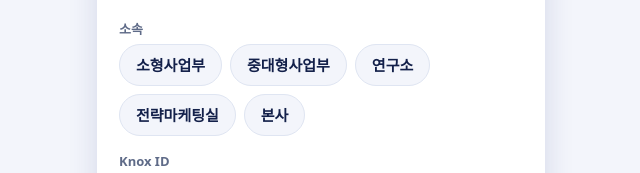
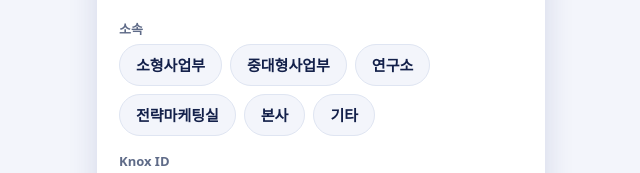
Before and after one commit to a274400000-glitch/smallbattery, a plain HTML site: page index.html in a window 1280 px wide. Shown: the part 212-385 px from the top of the page, 319-959 px from the left. Drawn offline with Linux system fonts and the light colour scheme.

Commit message:
Add '기타' option to DEPTS array

```diff
--- a/index.html
+++ b/index.html
@@ -290,7 +290,7 @@ const WORDS = [       // r=행, c=열(0부터), dir: a=가로 / d=세로, clue=
   {r:2,c:0,dir:"a",ans:"저융점",clue:"일반 탭(140℃)보다 낮은 125℃에서 녹는 OOO 탭!",sub:"가스를 일찍 배출(조기 Vent)해 발화 없음!"},
   {r:0,c:0,dir:"d",ans:"고온저장",clue:"Data Center를 지키는 BBU용 LFP 셀!",sub:"OOOO 특화 전해액으로 60℃에서 보관해도 용량 95.9% 유지"}
 ];
-const DEPTS = ["소형사업부","중대형사업부","연구소","전략마케팅실","본사"];  // 소속 선택 항목
+const DEPTS = ["소형사업부","중대형사업부","연구소","전략마케팅실","본사","기타"];  // 소속 선택 항목
 const MAX_VOTES = 3;  // 투표 가능 개수
 const PANEL_GROUPS = [ // cls: b=밝은 푸른계열 / g=연한 초록 / y=연한 노랑
   {cls:"b",items:["고용량 실리콘 품은 갤럭시 울트라","더 빠르게 충전하고, 더 안전하게 지키다","Smart Phone Battery Fuel Gauge","IT용 배터리 외장 & 기재 혁신","작은 Cell, 강한 Power","연료 없는 미래를 가동하다","전동공구 BMS 발열 제어 및 방수 설계","더 큰 Energy, 더 멀리","원형 셀, HEV의 판을 바꾸다","시장의 경계를 넓히다"]},
```
